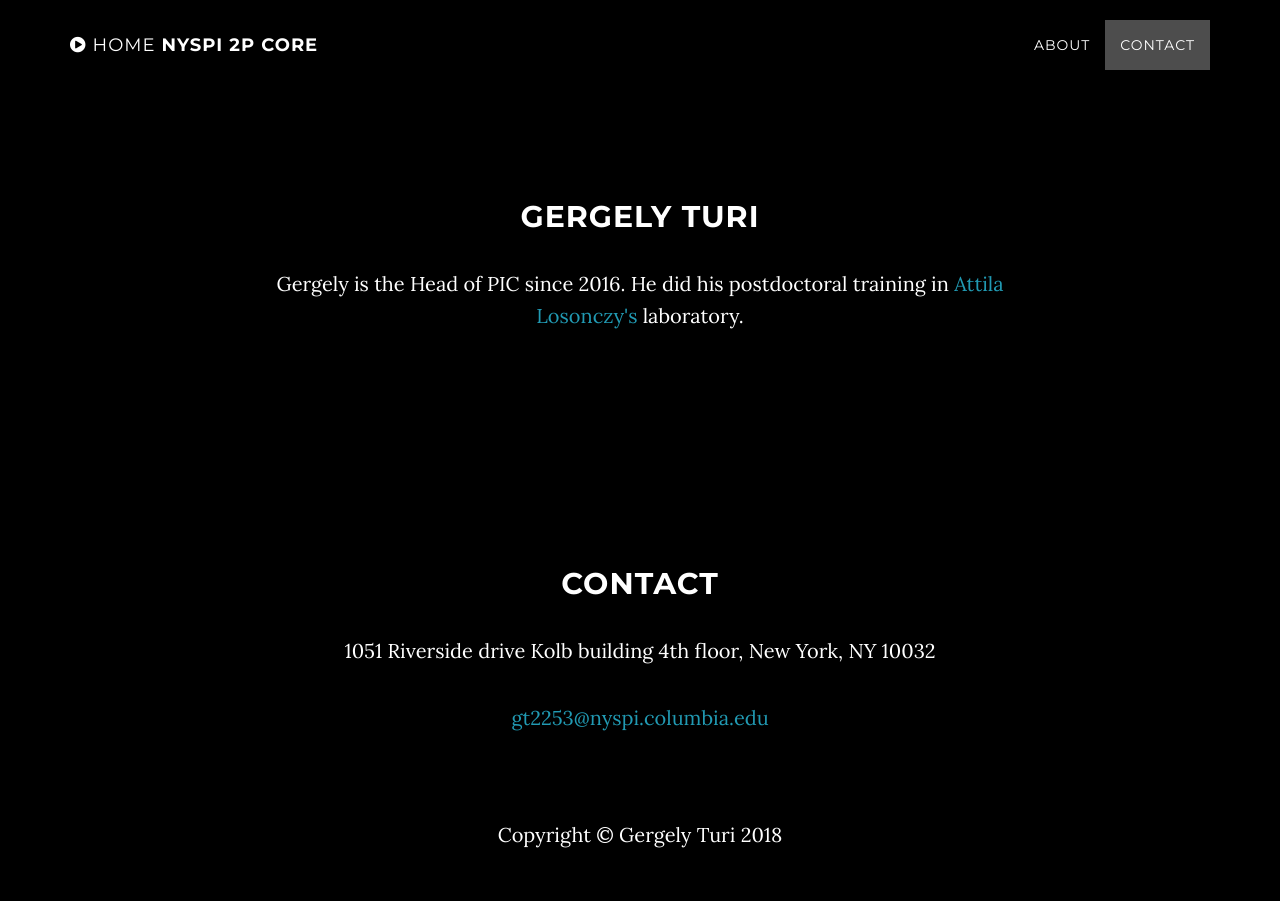
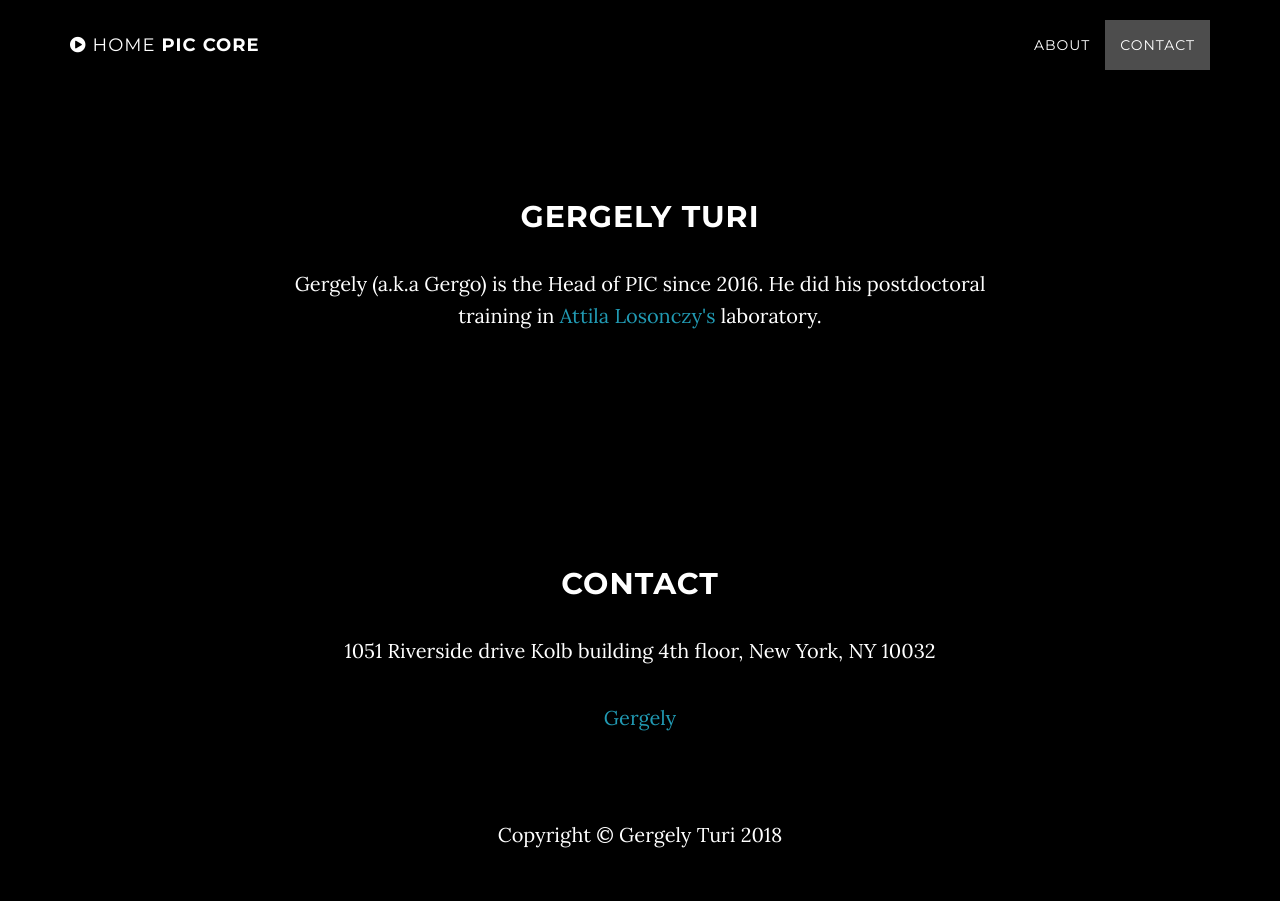
Before and after one commit to GergelyTuri/GergelyTuri.github.io, a Jekyll site: the page people/aboutGergely2.html, which Jekyll copies as it is, in a window 1280 px wide. Built offline with Jekyll 4.4.1, drawn with Linux system fonts in a browser that asks for light colours.

Commit message:
bunch of stuff...

```diff
--- a/_includes/nav.html
+++ b/_includes/nav.html
@@ -32,3 +32,4 @@
         </div>
         <!-- /.container -->
     </nav>
+    <!-- TODO: equipment page, slack integration to the socialmedia stuff, add S10 grant number -->
--- a/people/aboutClay.html
+++ b/people/aboutClay.html
@@ -32,8 +32,8 @@
                 <button type="button" class="navbar-toggle" data-toggle="collapse" data-target=".navbar-main-collapse">
                     <i class="fa fa-bars"></i>
                 </button>
-                <a class="navbar-brand page-scroll" href="#page-top">
-                    <i class="fa fa-play-circle"></i>  <span class="light">Start</span> NYSPI 2p Core
+                <a class="navbar-brand page-scroll" href="https://gergelyturi.github.io/">
+                    <i class="fa fa-play-circle"></i>  <span class="light">Home</span> PIC
                 </a>
             </div>
 
--- a/people/aboutGergely2.html
+++ b/people/aboutGergely2.html
@@ -33,7 +33,7 @@
                     <i class="fa fa-bars"></i>
                 </button>
                 <a class="navbar-brand page-scroll" href="https://gergelyturi.github.io/">
-                    <i class="fa fa-play-circle"></i>  <span class="light">Home</span> NYSPI 2p Core
+                    <i class="fa fa-play-circle"></i>  <span class="light">Home</span> PIC Core
                 </a>
             </div>
 
@@ -61,7 +61,7 @@
         <div class="row">
             <div class="col-lg-8 col-lg-offset-2">
                 <h2>Gergely Turi</h2>
-                <p>Gergely is the Head of PIC since 2016. He did his postdoctoral training in <a href=http://www.losonczylab.org>Attila Losonczy's</a> laboratory.</p>
+                <p>Gergely (a.k.a Gergo) is the Head of PIC since 2016. He did his postdoctoral training in <a href=http://www.losonczylab.org>Attila Losonczy's</a> laboratory.</p>
             </div>
         </div>
     </section>
@@ -71,7 +71,7 @@
             <div class="col-lg-8 col-lg-offset-2">
                 <h2>Contact</h2>
                 <p>1051 Riverside drive Kolb building 4th floor, New York, NY 10032 </p>
-                <p><a href="mailto:gt2253@nyspi.columbia.edu">gt2253@nyspi.columbia.edu</a>
+                <p><a href="mailto:gt2253@cumc.columbia.edu">Gergely</a>
                 </p>
             </div>
         </div>
```
Also changed, not shown: other parts of people/aboutClay.html (+1 -1 lines).
